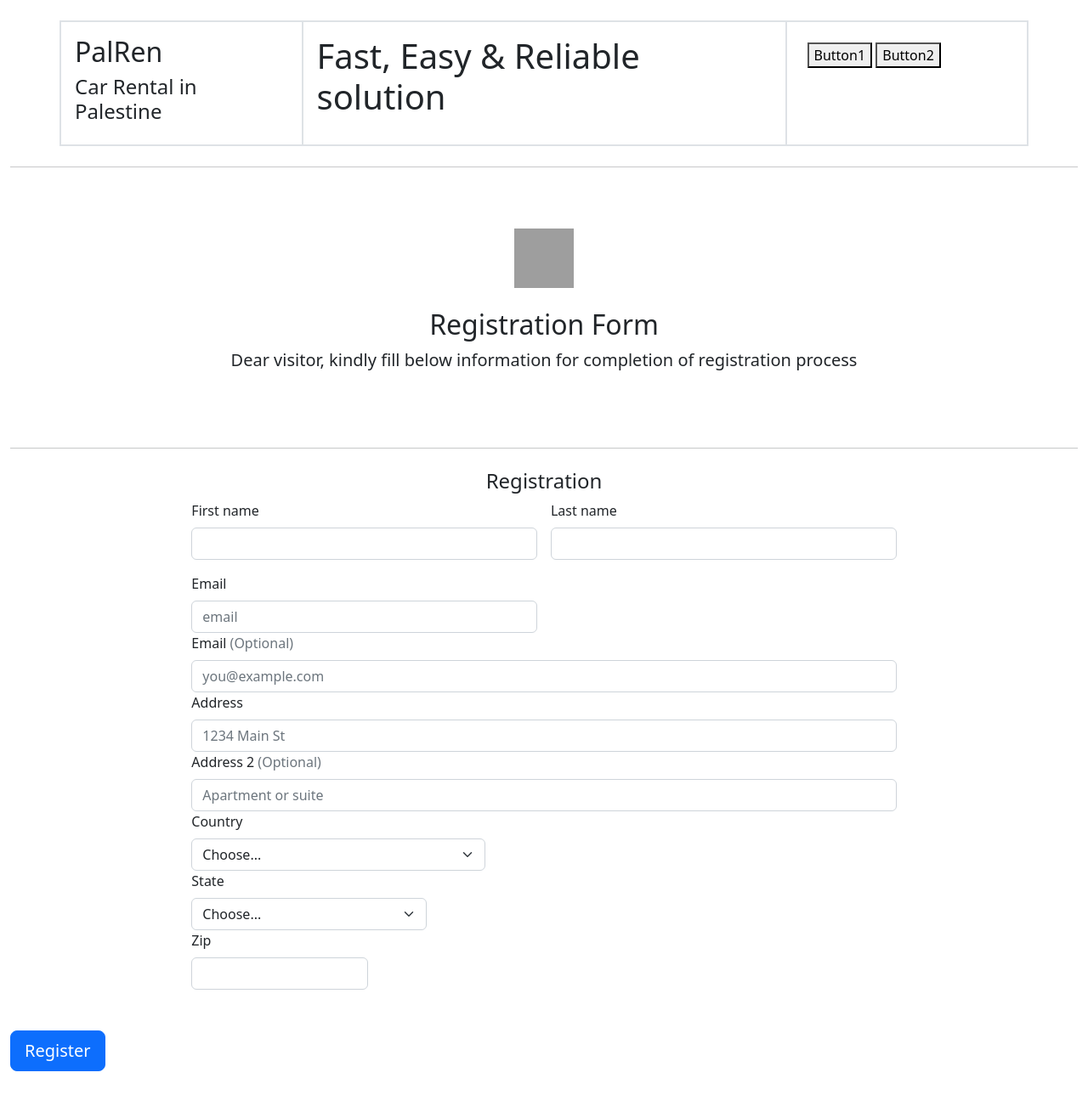
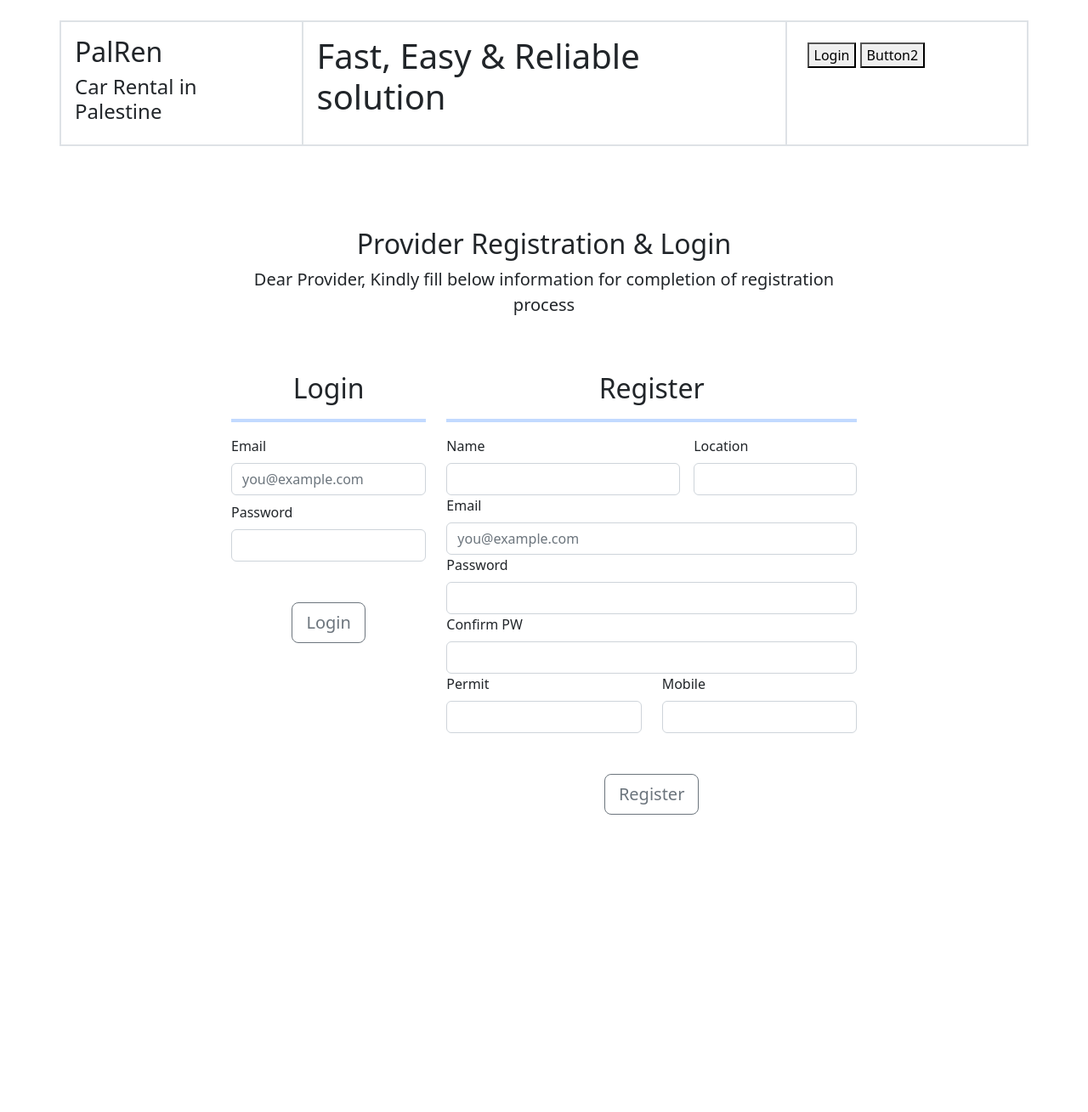
Before and after one commit to mohammadbismail/project, a Django app: page / in a window 1280 px wide. Shown: the whole page at 85% size. After the commit the page ends 959 px from the top, so only its background shows below. Run offline with Django 3.2, Linux system fonts and the light colour scheme; grey boxes are pictures that could not be loaded.

Commit message:
update Customer-Provider register & ERD update

```diff
--- a/rental_app/templates/base.html
+++ b/rental_app/templates/base.html
@@ -23,7 +23,7 @@
                         <h1>Fast, Easy & Reliable solution</h1>
                     </div>
                     <div class="col-lg col-sm-4 p-4 border">
-                        <button>Button1</button>
+                        <button>Login</button>
                         <button>Button2</button>
                     </div>
                 </div>
--- /dev/null
+++ b/rental_app/templates/provider_register.html
@@ -0,0 +1,123 @@
+{% extends 'base.html' %}
+{% block content%}
+
+<main>
+    <div class="container-xl my-5">
+        <div class="row justify-content-center">
+            <!-- row containing register page -->
+            <div class="col-8 ">
+                <div class="py-5 text-center">
+                    <h2>Provider Registration & Login</h2>
+                    <p class="lead">Dear Provider, Kindly fill below information for completion of registration
+                        process
+                    </p>
+                </div>
+                <!-- TODO: start of regiseration-login container column  -->
+                <div class="row justify-content-start">
+                    <!-- TODO: start of login section -->
+                    <div class="col-md-4">
+                        <h2 class="text-center">Login</h2>
+                        <hr class="border border-2 border-primary">
+                        <form action="" method="post" class="needs-validation" novalidate>
+                            {% csrf_token %}
+                            <div class="col my-2">
+                                <label for="email" class="form-label">Email</label>
+                                <input type="email" class="form-control" id="email" placeholder="you@example.com">
+                            </div>
+                            <div class="col my-2">
+                                <label for="password" class="form-label">Password</label>
+                                <input type="password" class="form-control" id="password">
+                            </div>
+                            <div class="my-5 text-center">
+                                <button class="w-20 btn btn-outline-secondary btn-lg" type="submit">Login</button>
+                            </div>
+                        </form>
+                    </div>
+                    <!-- TODO: end of login section -->
+                    <div class="col-md-8">
+                        <h2 class="text-center">Register</h2>
+                        <hr class="border border-2 border-primary">
+                        <!-- TODO: start of registeration section -->
+                        <!-- FIXME: add action -->
+                        <form action="" class="needs-validation" novalidate method="post">
+                            {% csrf_token %}
+                            <!-- TODO: first name  & last name inputs  -->
+                            <div class="row g-3">
+                                <div class="col-sm-7">
+                                    <label for="name" class="form-label">Name</label>
+                                    <input type="text" class="form-control" name="name" id="name" placeholder=""
+                                        value="" required>
+                                    <div class="invalid-feedback">
+                                        Valid first name is required.
+                                    </div>
+                                </div>
+                                <div class="col-sm-5">
+                                    <label for="location" class="form-label">Location</label>
+                                    <input type="text" class="form-control" id="location" placeholder="" value=""
+                                        required>
+                                </div>
+                            </div>
+                            <!-- TODO: end of name & location -->
+                            <!-- TODO: start of email-->
+                            <div class="row">
+                                <div class="col-lg">
+                                    <label for="email" class="form-label">Email</label>
+                                    <input type="email" class="form-control" id="email" placeholder="you@example.com">
+                                    <div class="invalid-feedback">
+                                        Please enter a valid email address
+                                    </div>
+                                </div>
+                            </div>
+                            <!-- TODO: end of email-->
+                            <!-- TODO: start of password-->
+                            <div class="row">
+                                <div class="col">
+                                    <label for="password" class="form-label">Password</label>
+                                    <input type="password" class="form-control" name="password" id="password"
+                                        placeholder="" value="" required>
+                                    <div class="invalid-feedback">
+                                        Valid password is required.
+                                    </div>
+                                </div>
+                            </div>
+                            <!-- TODO: end of password-->
+                            <!-- TODO: start of password-->
+                            <div class="row">
+                                <div class="col">
+                                    <label for="confp" class="form-label">Confirm PW</label>
+                                    <input type="password" class="form-control" name="confp" id="confp"
+                                        placeholder="" value="" required>
+                                    <div class="invalid-feedback">
+                                        Valid password is required.
+                                    </div>
+                                </div>
+                            </div>
+                            <!-- TODO: end of password-->
+                            <!-- TODO: start of permit-->
+                            <div class="row">
+                                <div class="col-lg-6">
+                                    <label for="permit" class="form-label">Permit</label>
+                                    <input type="text" class="form-control" id="permit">
+                                </div>
+                                <div class="col-lg-6">
+                                    <label for="mobile" class="form-label">Mobile</label>
+                                    <input type="tel" class="form-control" id="mobile" required>
+                                </div>
+                            </div>
+                            <!-- TODO: End of age and national id -->
+                            <!-- TODO: end of registration section -->
+                            <div class="my-5 text-center">
+                                <button class="w-20 btn btn-outline-secondary btn-lg" type="submit">Register</button>
+                            </div>
+                        </form>
+                    </div>
+                    <!-- TODO: end of registration section  -->
+                </div>
+            </div>
+        </div>
+    </div>
+    </div>
+    </div>
+</main>
+
+{% endblock %}
--- a/rental_app/templates/register.html
+++ /dev/null
@@ -1,118 +0,0 @@
-{% extends 'base.html' %}
-{% block content%}
-
-<main>
-    <div class="container-fluid">
-        <hr class="my-4">
-        <div class="py-5 text-center">
-            <img class="d-block mx-auto mb-4" src="https://cdn-icons-png.flaticon.com/512/6214/6214722.png" alt="logo"
-                width="70" height="70">
-            <h2>Registration Form</h2>
-            <p class="lead">Dear visitor, kindly fill below information for completion of registration process</p>
-        </div>
-        <hr class="my-4">
-        <div class="row g-5 text-start">
-            <div class="col text-center">
-                <h4>Registration</h4>
-            </div>
-        </div>
-        <div class="row">
-            <div class="col-2">
-            </div>
-
-            <div class="col-8">
-
-                <form class="needs-validation" novalidate>
-                    <div class="row g-3">
-                        <div class="col-sm-6">
-                            <label for="firstName" class="form-label">First name</label>
-                            <input type="text" class="form-control" id="firstName" placeholder="" value="" required>
-                            <div class="invalid-feedback">
-                                Valid first name is required.
-                            </div>
-                        </div>
-
-                        <div class="col-sm-6">
-                            <label for="lastName" class="form-label">Last name</label>
-                            <input type="text" class="form-control" id="lastName" placeholder="" value="" required>
-                            <div class="invalid-feedback">
-                                Valid last name is required.
-                            </div>
-                        </div>
-
-                        <div class="col-6">
-                            <label for="email" class="form-label">Email</label>
-                            <input type="email" class="form-control" id="email" placeholder="email" required>
-                            <div class="invalid-feedback">
-                                Your username is required.
-                            </div>
-                        </div>
-                    </div>
-
-                    <div class="col-12">
-                        <label for="email" class="form-label">Email <span class="text-muted">(Optional)</span></label>
-                        <input type="email" class="form-control" id="email" placeholder="you@example.com">
-                        <div class="invalid-feedback">
-                            Please enter a valid email address for shipping updates.
-                        </div>
-                    </div>
-
-                    <div class="col-12">
-                        <label for="address" class="form-label">Address</label>
-                        <input type="text" class="form-control" id="address" placeholder="1234 Main St" required>
-                        <div class="invalid-feedback">
-                            Please enter your shipping address.
-                        </div>
-                    </div>
-
-                    <div class="col-12">
-                        <label for="address2" class="form-label">Address 2 <span
-                                class="text-muted">(Optional)</span></label>
-                        <input type="text" class="form-control" id="address2" placeholder="Apartment or suite">
-                    </div>
-
-                    <div class="col-md-5">
-                        <label for="country" class="form-label">Country</label>
-                        <select class="form-select" id="country" required>
-                            <option value="">Choose...</option>
-                            <option>United States</option>
-                        </select>
-                        <div class="invalid-feedback">
-                            Please select a valid country.
-                        </div>
-                    </div>
-
-                    <div class="col-md-4">
-                        <label for="state" class="form-label">State</label>
-                        <select class="form-select" id="state" required>
-                            <option value="">Choose...</option>
-                            <option>California</option>
-                        </select>
-                        <div class="invalid-feedback">
-                            Please provide a valid state.
-                        </div>
-                    </div>
-
-                    <div class="col-md-3">
-                        <label for="zip" class="form-label">Zip</label>
-                        <input type="text" class="form-control" id="zip" placeholder="" required>
-                        <div class="invalid-feedback">
-                            Zip code required.
-                        </div>
-                    </div>
-            </div>
-
-            <div class="col-md-3 my-5">
-                <button class="w-20 btn btn-primary btn-lg" type="submit">Register</button>
-            </div>
-        </div>
-    </div>
-    </form>
-    </div>
-    </div>
-    <div class="col-2">
-    </div>
-    </div>
-</main>
-
-{% endblock %}
--- a/rental_app/views.py
+++ b/rental_app/views.py
@@ -1,5 +1,6 @@
-from django.shortcuts import render,redirect
-from .models import User,Customer,Car,Provider,Feedback
+from django.shortcuts import render, redirect
+from .models import Customer, Car, Provider, Feedback
+
 
 def register_page(request):
-    return render(request,"register.html")
+    return render(request, "provider_register.html")
```
Also changed, not shown: cheetsheet.html (added, +19 -0 lines), rental_app/models.py (+26 -19 lines), rental_app/templates/customer_register.html (added, +130 -0 lines), db.sqlite3 (deleted), rental_app/migrations/0001_initial.py (deleted), rental_app/migrations/__init__.py (deleted).
